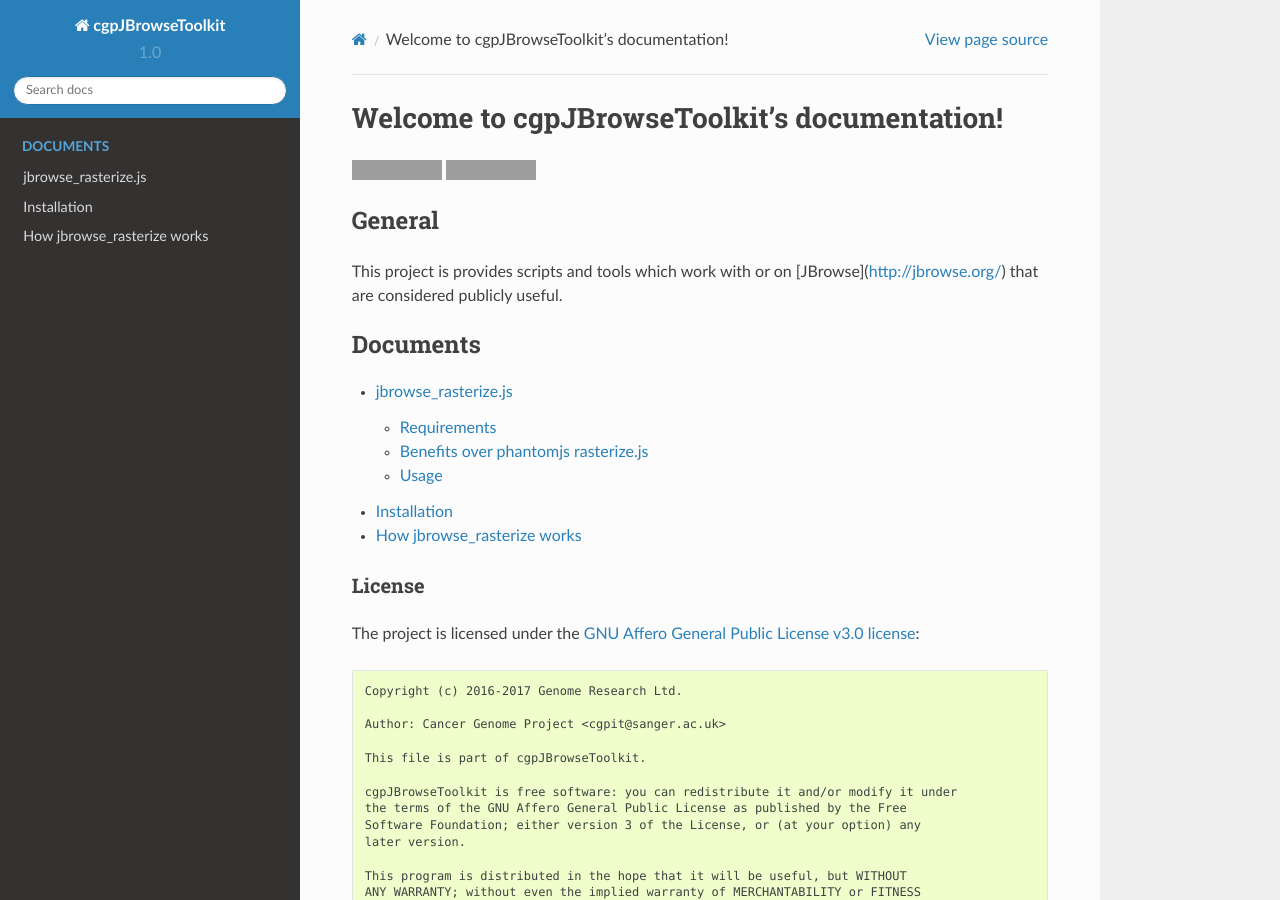
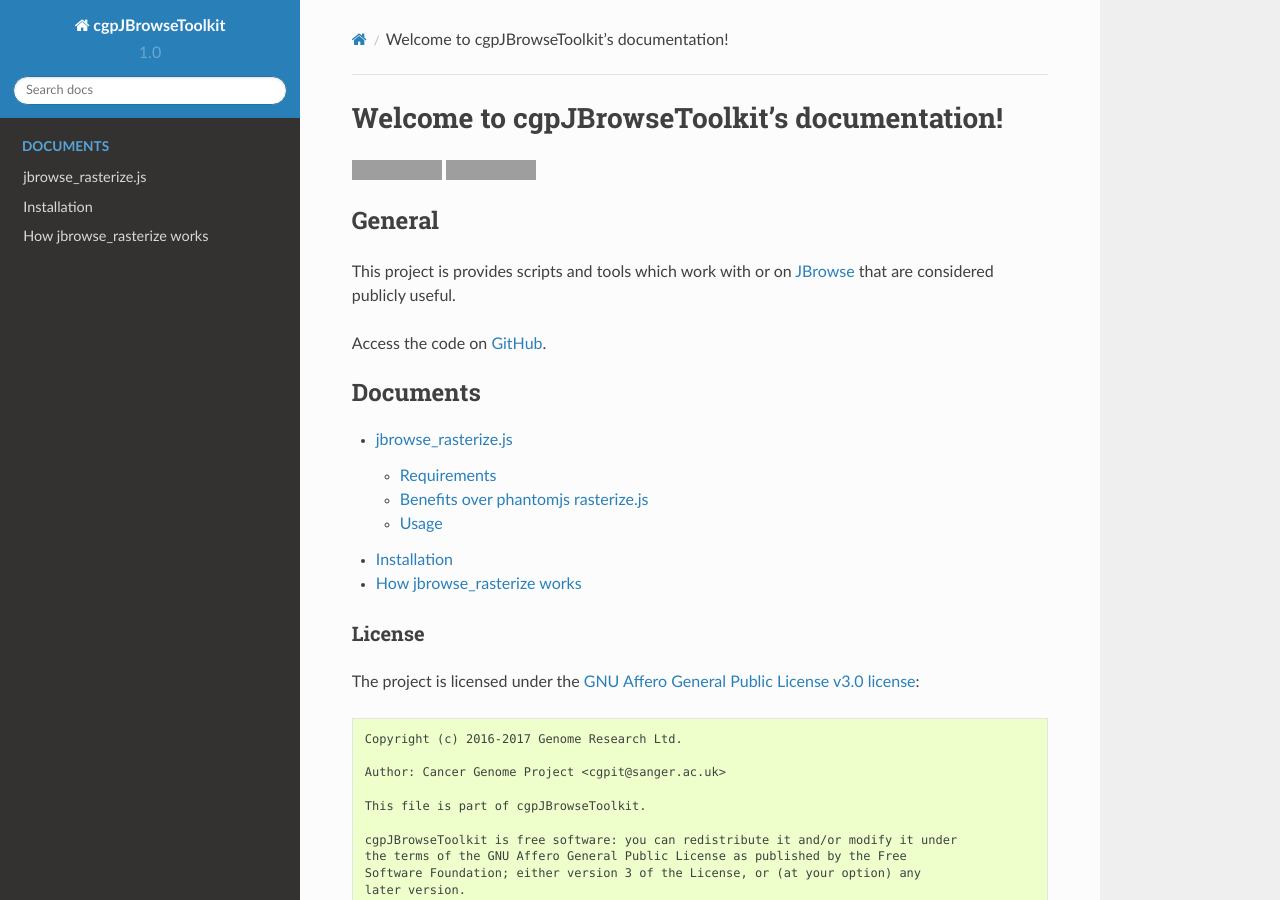
Before and after one commit to cancerit/cgpJBrowseToolkit, a Sphinx documentation site: the page built from docs/source/index.rst, in a window 1280 px wide and 900 px high. Built offline with Sphinx 7.4.7 and the Read the Docs theme 2.0.0, drawn with Linux system fonts in a browser that asks for light colours; grey boxes are pictures that could not be loaded.

Commit message:
Correct some malformed links

```diff
--- a/docs/source/conf.py
+++ b/docs/source/conf.py
@@ -179,7 +179,7 @@ html_static_path = ['_static']
 #html_split_index = False
 
 # If true, links to the reST sources are added to the pages.
-#html_show_sourcelink = True
+html_show_sourcelink = False
 
 # If true, "Created using Sphinx" is shown in the HTML footer. Default is True.
 #html_show_sphinx = True
--- a/docs/source/index.rst
+++ b/docs/source/index.rst
@@ -18,8 +18,10 @@ Welcome to cgpJBrowseToolkit's documentation!
 General
 *******
 
-This project is provides scripts and tools which work with or on [JBrowse](http://jbrowse.org/)
+This project is provides scripts and tools which work with or on `JBrowse <http://jbrowse.org/>`_
 that are considered publicly useful.
+
+Access the code on `GitHub <https://github.com/cancerit/cgpJBrowseToolkit>`_.
 
 .. _other-docs:
 
```
